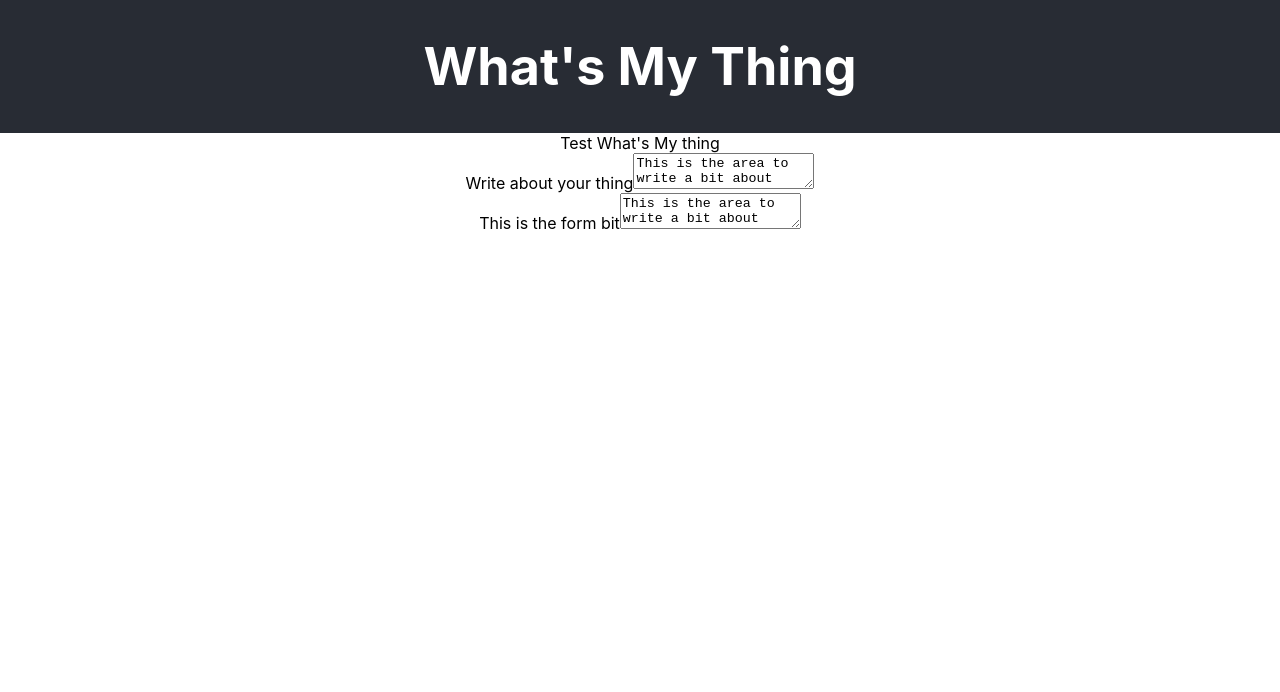
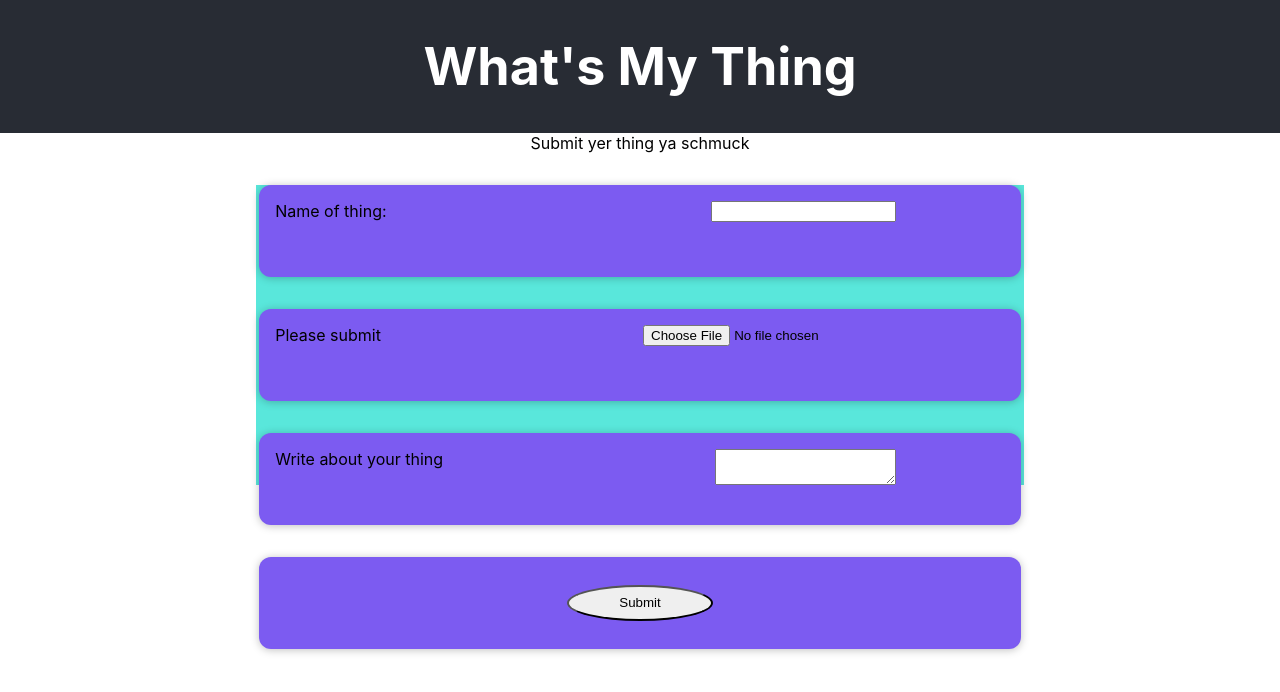
Before and after one commit to denriquem/whatsMyThing, a React (Create React App) app: page /submit in a window 1280 px wide. Shown: the top 692 px of the page. Built offline with nearby package versions, Linux system fonts and the light colour scheme.

Commit message:
logging input and skeleton for from complete

```diff
--- a/src/components/whatsMyThing.css
+++ b/src/components/whatsMyThing.css
@@ -1,26 +1,31 @@
-.new-expense__controls {
-	display: flex;
-	flex-wrap: wrap;
-	gap: 1rem;
-	margin-bottom: 1rem;
-	text-align: left;
+.form-section {
+	height: 300px;
+	width: 60%;
+	margin: auto;
+	background-color: rgb(89, 231, 219);
 }
 
-.new-expense__control label {
-	font-weight: bold;
-	margin-bottom: 0.5rem;
-	display: block;
+.input-1 {
+	background-color: #7c5bf1;
+	display: flex;
+	padding: 1rem;
+	margin: 2rem auto;
+	width: 50rem;
+	max-width: 95%;
+	border-radius: 12px;
+	text-align: center;
+	box-shadow: 0 1px 8px rgba(0, 0, 0, 0.25);
+	height: 20%;
 }
 
-.new-expense__control input {
-	font: inherit;
-	padding: 0.5rem;
-	border-radius: 6px;
-	border: 1px solid #ccc;
-	width: 20rem;
-	max-width: 100%;
+.submit-button {
+	width: 20%;
+	height: 60%;
+	margin: auto;
+	border-radius: 60%;
 }
 
-.new-expense__actions {
-	text-align: right;
+.input-area {
+	position: absolute;
+	right: 30%;
 }
--- a/src/components/whatsMyThing.js
+++ b/src/components/whatsMyThing.js
@@ -1,22 +1,68 @@
-import React from "react";
+import React, { useState } from "react";
+import "./whatsMyThing.css";
 
 const WhatsMyThing = () => {
+	const [enteredName, setEnteredName] = useState("");
+	const [enteredDescription, setEnteredDescription] = useState("");
+	const [enteredImage, setEnteredImage] = useState(null);
+
+	const nameChangeHandler = (event) => {
+		setEnteredName(event.target.value);
+	};
+
+	const descriptionChangeHander = (event) => {
+		setEnteredDescription(event.target.value);
+	};
+
+	const imageChangeHander = (event) => {
+		setEnteredImage(event.target.files[0]);
+	};
+
+	const submitHander = (event) => {
+		event.preventDefault();
+		console.log(enteredName);
+		console.log(enteredDescription);
+		console.log(enteredImage);
+	};
+
 	return (
 		<div>
-			<div>Test What's My thing</div>
-			<form>
-				<div className="new-expense__controls">
-					<div className="new expense__control">
+			<div>Submit yer thing ya schmuck</div>
+			<form onSubmit={submitHander}>
+				<div className="form-section">
+					<div className="input-1">
+						<label>
+							Name of thing:
+							<input
+								className="input-area"
+								type="text"
+								value={enteredName}
+								onChange={nameChangeHandler}
+							/>
+						</label>
+					</div>
+					<div className="input-1">
+						<label>Please submit</label>
+						<input
+							className="input-area"
+							type="file"
+							onChange={imageChangeHander}
+						/>
+					</div>
+					<div className="input-1">
 						<label>Write about your thing</label>
-						<textarea>
-							This is the area to write a bit about what it is
-						</textarea>
+						<textarea
+							className="input-area"
+							value={enteredDescription}
+							onChange={descriptionChangeHander}
+						></textarea>
 					</div>
-					<div className="new expense__control">
-						<label>This is the form bit</label>
-						<textarea>
-							This is the area to write a bit about what it is
-						</textarea>
+					<div className="input-1">
+						<input
+							className="submit-button"
+							type="submit"
+							value="Submit"
+						/>
 					</div>
 				</div>
 			</form>
```
